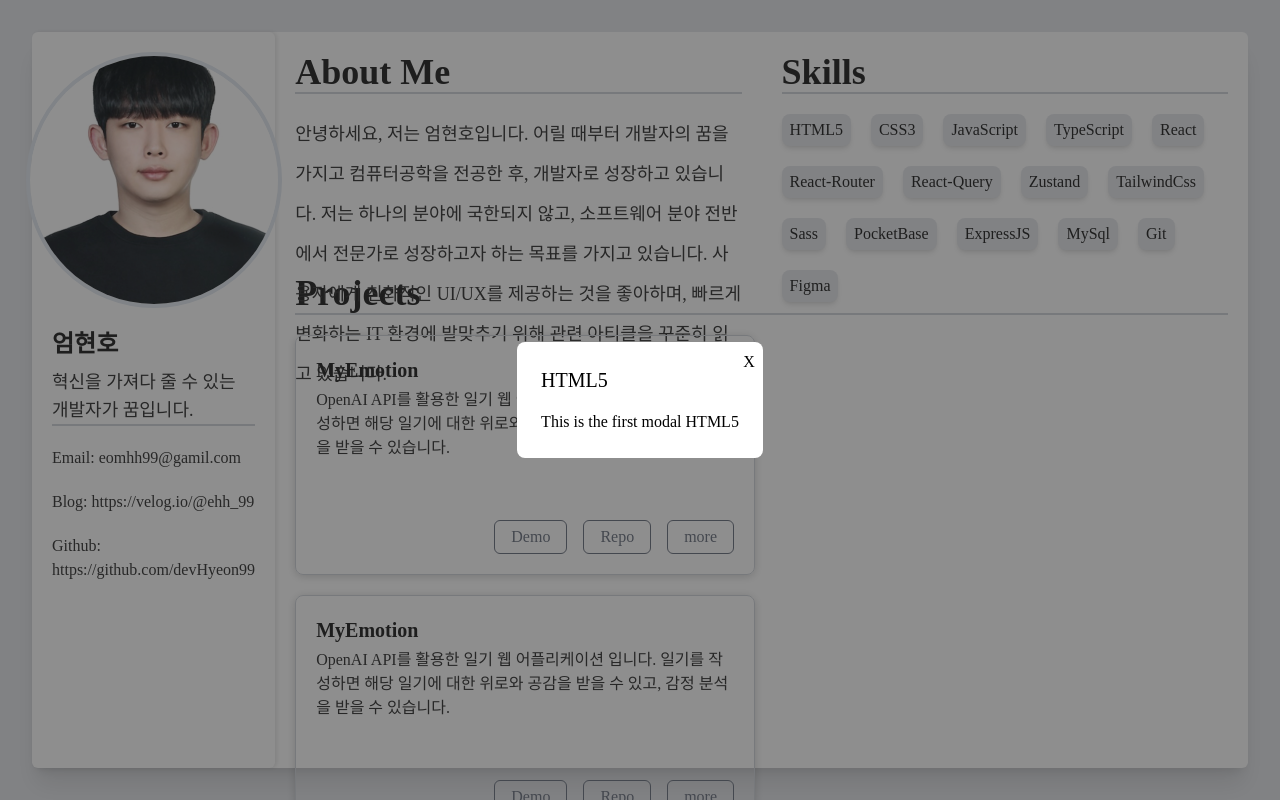
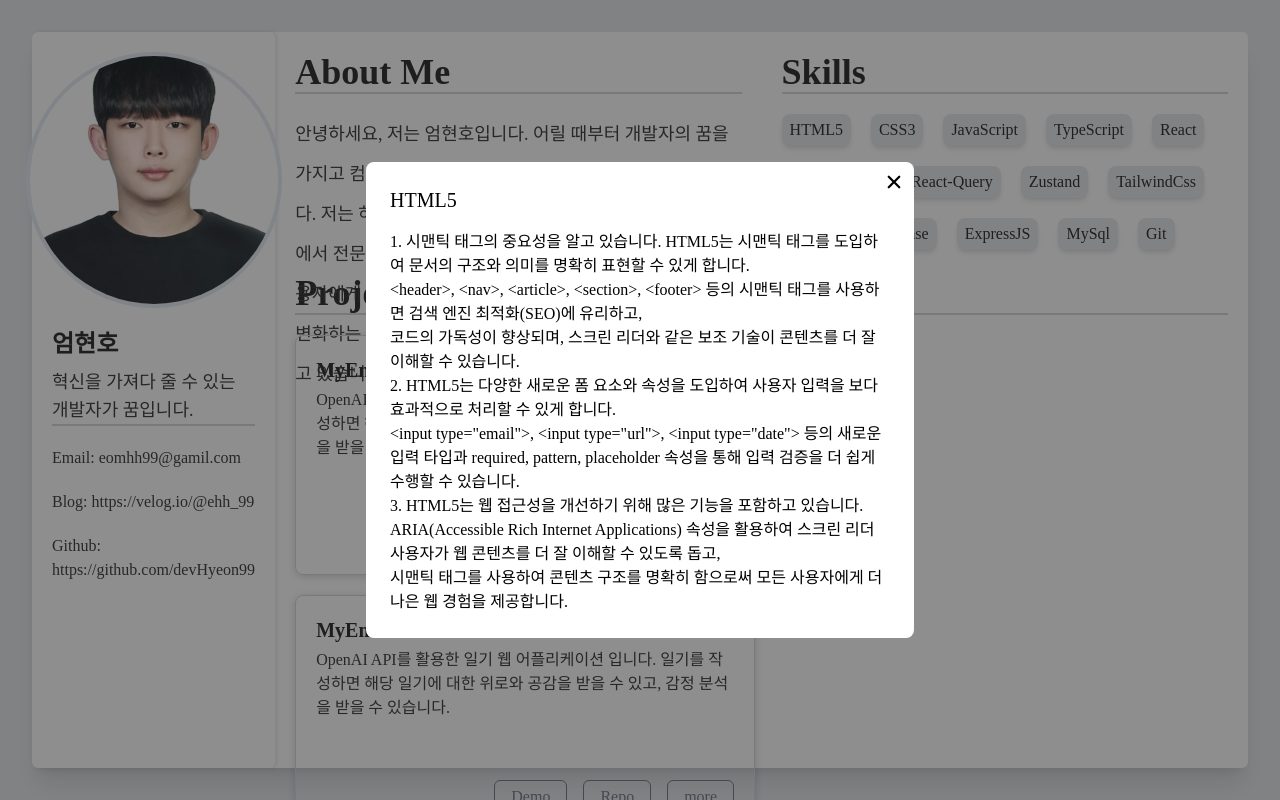
Before and after one commit to devHyeon99/Ehh-Portfolio, a React (Vite) app: page / in a window 1280 px wide. Both pictures are taken after a click on the button "HTML5". Shown: the top 800 px of the page. Built offline with nearby package versions, Linux system fonts and the light colour scheme; a web font is replaced by a local one.

Commit message:
스킬 컴포넌트 모달 연결 및 리액트 아이콘 설치

```diff
--- a/package.json
+++ b/package.json
@@ -12,6 +12,7 @@
   "dependencies": {
     "react": "^18.3.1",
     "react-dom": "^18.3.1",
+    "react-icons": "^5.4.0",
     "zustand": "^5.0.1"
   },
   "devDependencies": {
--- a/src/App.tsx
+++ b/src/App.tsx
@@ -73,6 +73,7 @@ const App = () => {
                   key={skill.modalId}
                   name={skill.name}
                   modalId={skill.modalId}
+                  content={skill.content}
                 />
               ))}
             </div>
--- a/src/components/Modal.tsx
+++ b/src/components/Modal.tsx
@@ -1,6 +1,7 @@
 import React, { ReactNode } from 'react';
 import ReactDOM from 'react-dom';
 import useModal from '../hooks/useModal';
+import { IoClose } from 'react-icons/io5';
 
 interface ModalProps {
   modalId: string;
@@ -20,7 +21,7 @@ const Modal: React.FC<ModalProps> = ({ modalId, children }) => {
       ></div>
       <div className='relative z-10 p-6 bg-white rounded-lg'>
         <button className='absolute top-2 right-2' onClick={closeModal}>
-          X
+          <IoClose size={24} />
         </button>
         {children}
       </div>
--- a/src/components/Skill.tsx
+++ b/src/components/Skill.tsx
@@ -4,8 +4,9 @@ import useModal from '../hooks/useModal';
 interface SkillProps {
   name: string;
   modalId: string;
+  content: string;
 }
-const Skill = ({ name, modalId }: SkillProps) => {
+const Skill = ({ name, modalId, content }: SkillProps) => {
   const { openModal } = useModal(modalId);
 
   return (
@@ -19,7 +20,7 @@ const Skill = ({ name, modalId }: SkillProps) => {
       </button>
       <Modal modalId={modalId}>
         <h2 className='mb-4 text-xl'>{name}</h2>
-        <p>This is the first modal {name}</p>
+        <p className='w-[500px] whitespace-pre-line'>{content}</p>
       </Modal>
     </>
   );
--- a/src/data/skills.ts
+++ b/src/data/skills.ts
@@ -1,5 +1,15 @@
 export const SKILLS = [
-  { name: 'HTML5', modalId: 'modal-html5' },
+  {
+    name: 'HTML5',
+    modalId: 'modal-html5',
+    content: `1. 시맨틱 태그의 중요성을 알고 있습니다. HTML5는 시맨틱 태그를 도입하여 문서의 구조와 의미를 명확히 표현할 수 있게 합니다.
+    <header>, <nav>, <article>, <section>, <footer> 등의 시맨틱 태그를 사용하면 검색 엔진 최적화(SEO)에 유리하고,
+    코드의 가독성이 향상되며, 스크린 리더와 같은 보조 기술이 콘텐츠를 더 잘 이해할 수 있습니다.
+    2. HTML5는 다양한 새로운 폼 요소와 속성을 도입하여 사용자 입력을 보다 효과적으로 처리할 수 있게 합니다.
+    <input type="email">, <input type="url">, <input type="date"> 등의 새로운 입력 타입과 required, pattern, placeholder 속성을 통해 입력 검증을 더 쉽게 수행할 수 있습니다.
+    3. HTML5는 웹 접근성을 개선하기 위해 많은 기능을 포함하고 있습니다. ARIA(Accessible Rich Internet Applications) 속성을 활용하여 스크린 리더 사용자가 웹 콘텐츠를 더 잘 이해할 수 있도록 돕고,
+    시맨틱 태그를 사용하여 콘텐츠 구조를 명확히 함으로써 모든 사용자에게 더 나은 웹 경험을 제공합니다.`,
+  },
   { name: 'CSS3', modalId: 'modal-css3' },
   { name: 'JavaScript', modalId: 'modal-js' },
   { name: 'TypeScript', modalId: 'modal-ts' },
```
Also changed, not shown: 1 other file (tests, documents, lock files or other folders).
